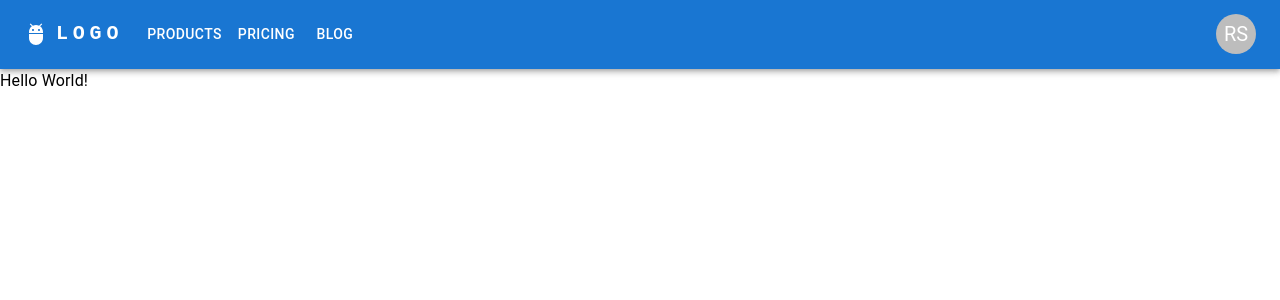
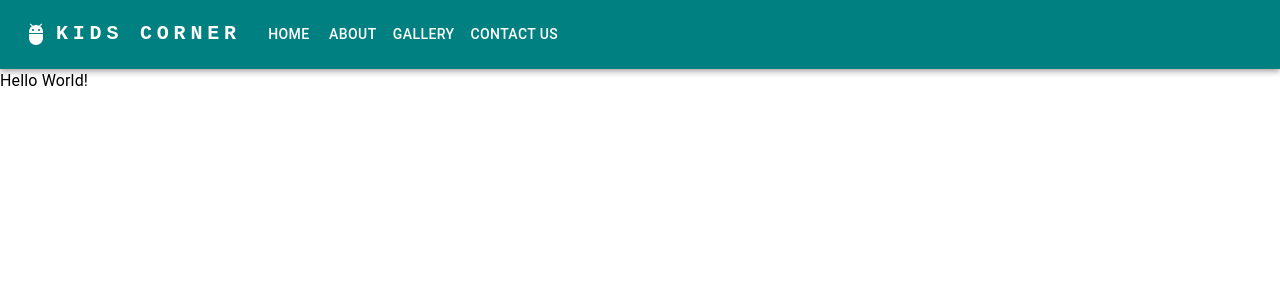
Before and after one commit to amaymandloi/kidscorner, a React (Create React App) app: page / in a window 1280 px wide. Shown: the top 300 px of the page. Built offline with nearby package versions, Linux system fonts and the light colour scheme.

Commit message:
Updated Nav Bar

```diff
--- a/src/Component/Navbar.js
+++ b/src/Component/Navbar.js
@@ -13,7 +13,7 @@ import Tooltip from "@mui/material/Tooltip";
 import MenuItem from "@mui/material/MenuItem";
 import AdbIcon from "@mui/icons-material/Adb";
 
-const pages = ["Products", "Pricing", "Blog"];
+const pages = ["Home", "About", "Gallery", "Contact Us"];
 const settings = ["Profile", "Account", "Dashboard", "Logout"];
 
 function NavBar() {
@@ -36,7 +36,12 @@ function NavBar() {
   };
 
   return (
-    <AppBar position="static">
+    <AppBar
+      position="static"
+      sx={{
+        backgroundColor: "#008080",
+      }}
+    >
       <Container maxWidth="xl">
         <Toolbar disableGutters>
           <AdbIcon sx={{ display: { xs: "none", md: "flex" }, mr: 1 }} />
@@ -55,7 +60,7 @@ function NavBar() {
               textDecoration: "none",
             }}
           >
-            LOGO
+            KIDS CORNER
           </Typography>
 
           <Box sx={{ flexGrow: 1, display: { xs: "flex", md: "none" } }}>
@@ -111,7 +116,7 @@ function NavBar() {
               textDecoration: "none",
             }}
           >
-            LOGO
+            KIDS CORNER
           </Typography>
           <Box sx={{ flexGrow: 1, display: { xs: "none", md: "flex" } }}>
             {pages.map((page) => (
@@ -125,7 +130,7 @@ function NavBar() {
             ))}
           </Box>
 
-          <Box sx={{ flexGrow: 0 }}>
+          {/* <Box sx={{ flexGrow: 0 }}>
             <Tooltip title="Open settings">
               <IconButton onClick={handleOpenUserMenu} sx={{ p: 0 }}>
                 <Avatar>RS</Avatar>
@@ -153,7 +158,7 @@ function NavBar() {
                 </MenuItem>
               ))}
             </Menu>
-          </Box>
+          </Box> */}
         </Toolbar>
       </Container>
     </AppBar>
```
